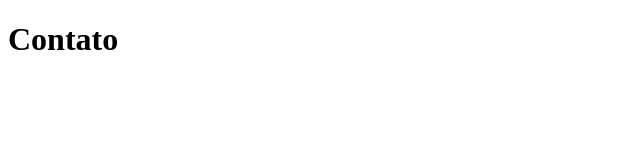
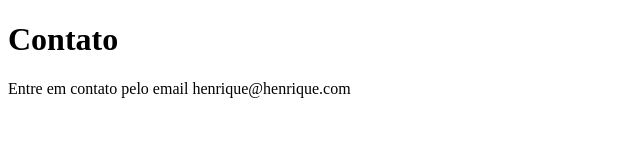
Before and after one commit to RiikeBueno/sistema-de-cadastro, a plain HTML site: page contato.html in a window 1280 px wide. Shown: the whole page, without its empty margins (0-640 px from the left). Drawn offline with Linux system fonts and the light colour scheme.

Commit message:
adicionando email de contato

```diff
--- a/contato.html
+++ b/contato.html
@@ -8,5 +8,6 @@
 </head>
 <body>
     <h1>Contato</h1>
+    <p>Entre em contato pelo email henrique@henrique.com</p>
 </body>
 </html>
```
